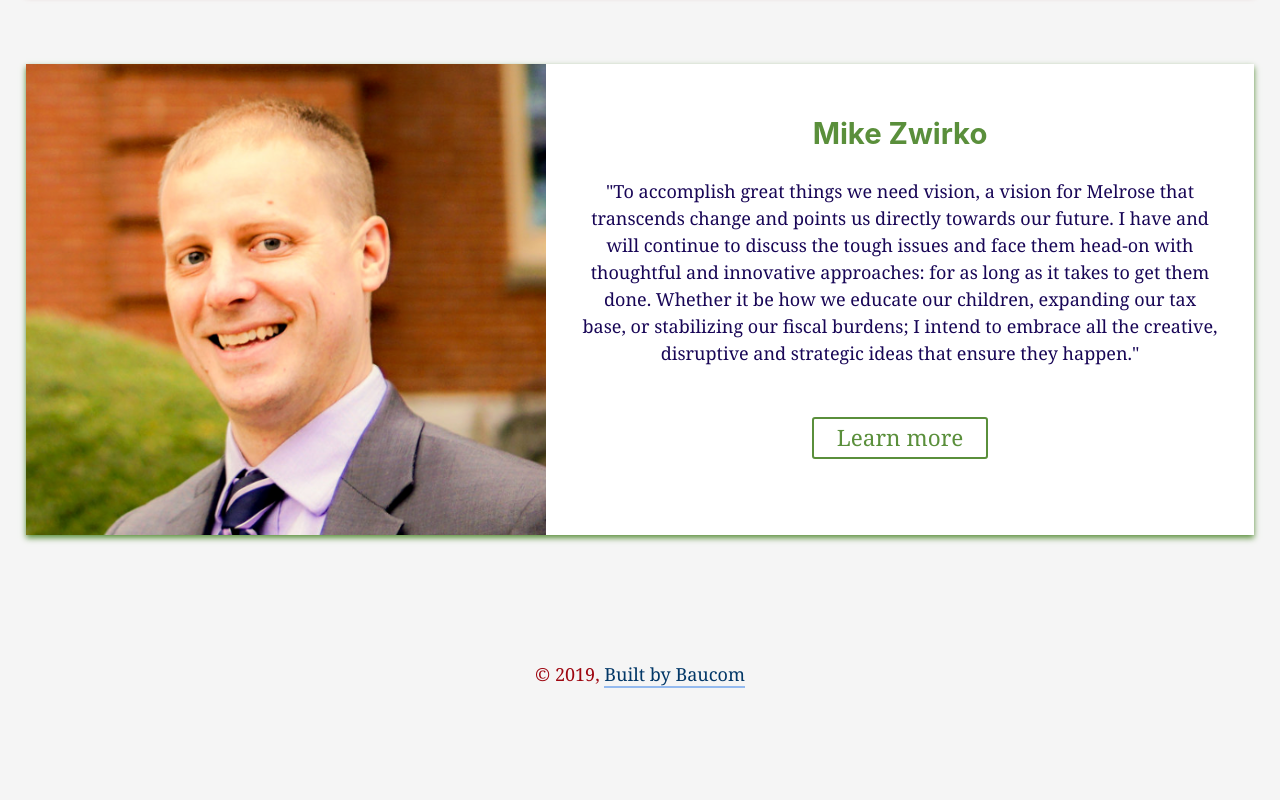
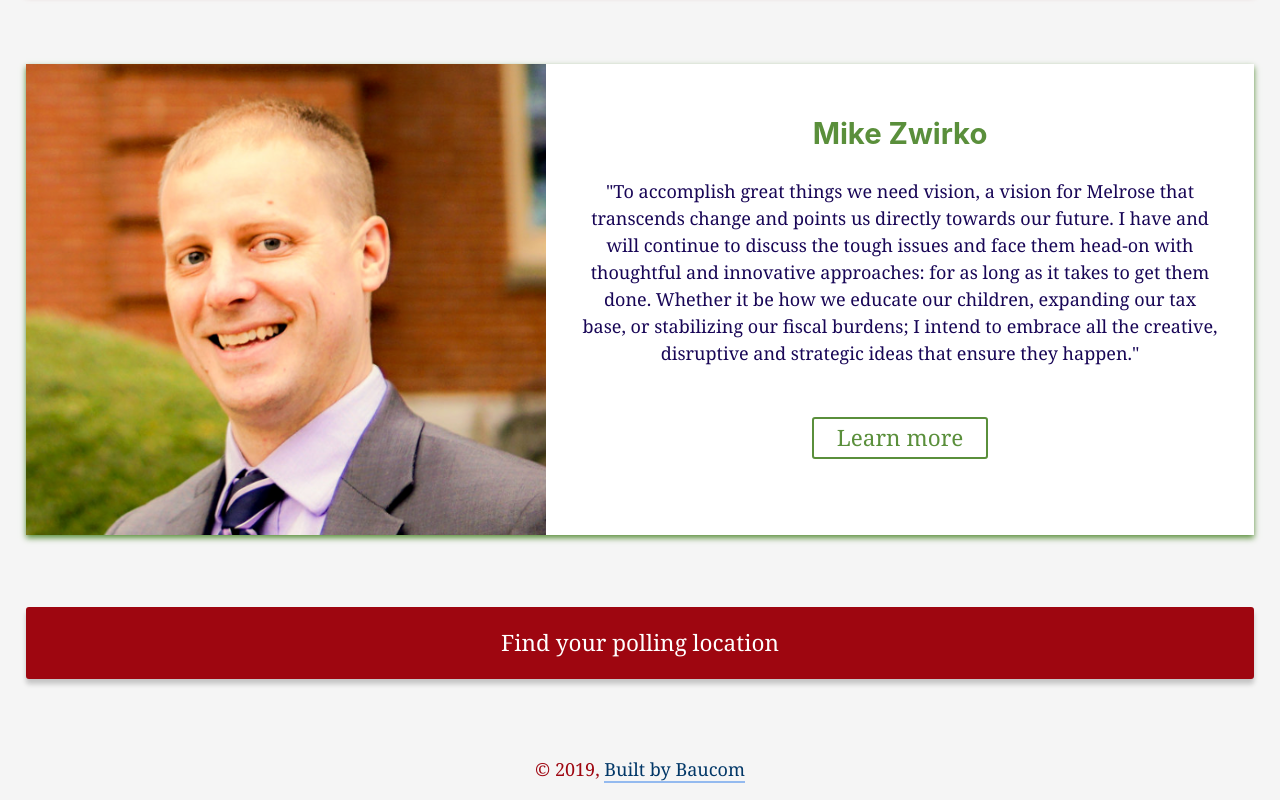
Before and after one commit to cbaucom/melrose-mayoral-candidates, a Gatsby site: page / in a window 1280 px wide. Shown: the part 2201-3001 px from the top of the page. Before the commit the page ends 2906 px from the top, so only its background shows below. Built offline with nearby package versions, Linux system fonts and the light colour scheme; Gatsby itself is replaced by a stand-in of ours.

Commit message:
Extracted button from card and added poll finder button

```diff
--- /dev/null
+++ b/src/components/button.js
@@ -0,0 +1,44 @@
+import React from "react"
+import styled from "styled-components"
+
+export const StyledButton = styled.a`
+  margin: 1em auto;
+  padding: 0.25em 1em;
+  border: 2px solid ${props => props.color || "#9e0610"};
+  border-radius: 3px;
+  box-shadow: none;
+  background-color: transparent;
+  color: ${props => props.color || "#9e0610"};
+  font-size: 1.25rem;
+  transition: 0.25s;
+  display: flex;
+  justify-content: center;
+  align-items: center;
+  text-decoration: none;
+
+  &:hover {
+    transform: translate(0, 3px);
+  }
+`
+
+export const MelroseButton = styled(StyledButton)`
+  background-color: #9e0610;
+  border-color: #9e0610;
+  color: white;
+  height: 4rem;
+  box-shadow: 0 5px 5px rgba(0, 0, 0, 0.2);
+  transition: 0.25s;
+  &:hover {
+    box-shadow: 0 3px 10px rgba(0, 0, 0, 0.4);
+  }
+`
+
+const Button = ({ link, text, color }) => {
+  return (
+    <StyledButton href={`${link}`} target="_blank" rel="noopener" color={color}>
+      {text}
+    </StyledButton>
+  )
+}
+
+export default Button
--- a/src/components/card-body.js
+++ b/src/components/card-body.js
@@ -1,5 +1,7 @@
 import React from "react"
 import styled from "styled-components"
+
+import Button from "./button"
 
 const StyledBody = styled.div`
   padding: 3rem 2rem;
@@ -29,34 +31,6 @@ const StyledBody = styled.div`
   }
 `
 
-const StyledButton = styled.a`
-  margin: 1em auto;
-  padding: 0.25em 1em;
-  border: 2px solid ${props => props.color || "#9e0610"};
-  border-radius: 3px;
-  box-shadow: none;
-  background-color: transparent;
-  color: ${props => props.color || "#9e0610"};
-  font-size: 1.25rem;
-  transition: 0.25s;
-  display: flex;
-  justify-content: center;
-  align-items: center;
-  text-decoration: none;
-
-  &:hover {
-    transform: translate(0, 3px);
-  }
-`
-
-const Button = ({ link, text, color }) => {
-  return (
-    <StyledButton href={`${link}`} target="_blank" rel="noopener" color={color}>
-      {text}
-    </StyledButton>
-  )
-}
-
 const CardBody = ({ title, text, link, buttonText, color }) => {
   return (
     <StyledBody color={color}>
--- a/src/pages/index.js
+++ b/src/pages/index.js
@@ -4,6 +4,7 @@ import styled, { keyframes } from "styled-components"
 import Layout from "../components/layout"
 import SEO from "../components/seo"
 import Card from "../components/card"
+import Button, { MelroseButton } from "../components/button"
 
 import jackielavenderbird from "../images/jackielavenderbird.png"
 import manishabewtra from "../images/manishabewtra.png"
@@ -120,6 +121,9 @@ const IndexPage = () => (
         color={"RGBA(90, 143, 59, 1.00)"}
         hover={"RGBA(90, 143, 59, .80)"}
       />
+      <MelroseButton href="https://www.cityofmelrose.org/elections/pages/find-my-polling-location">
+        Find your polling location
+      </MelroseButton>
     </MainContainer>
   </Layout>
 )
```
